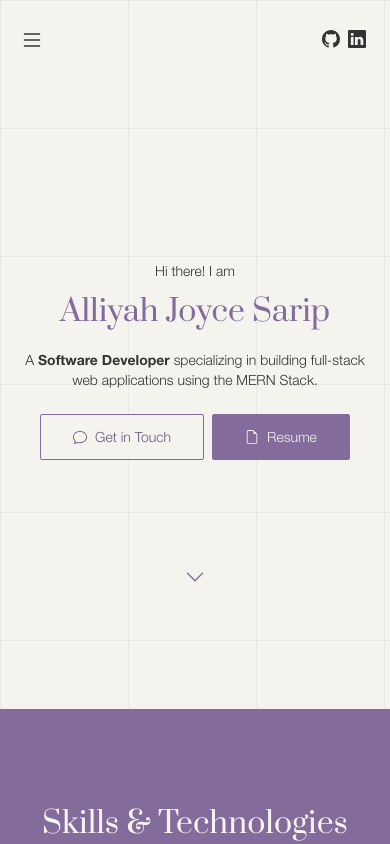
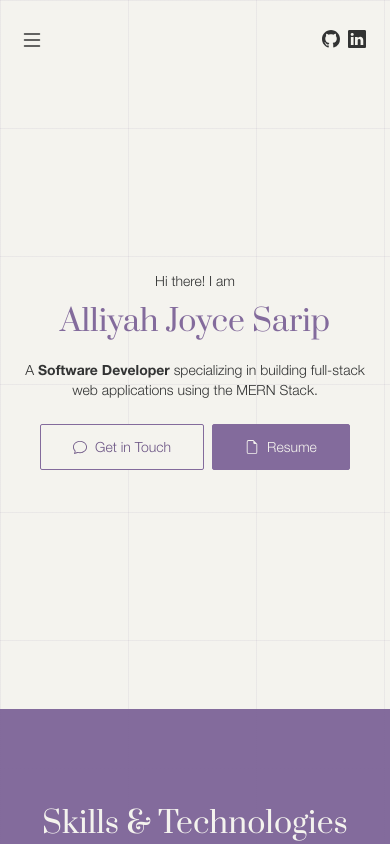
Before and after one commit to alliyah95/portfolio, a Next.js app: page / in a window 390 px wide. Shown: the top 844 px of the page. Built offline with nearby package versions, Linux system fonts and the light colour scheme.

Commit message:
style: hide hero chevron on mobile

```diff
--- a/src/app/globals.css
+++ b/src/app/globals.css
@@ -92,7 +92,7 @@
         @apply md:hidden relative top-1 -ml-1;
     }
     .hero-chevron {
-        @apply hidden;
+        @apply hidden lg:block;
     }
     .project-links {
         @apply transition-all duration-300 z-20 relative;
@@ -115,11 +115,6 @@
 /* END - custom scrollbar */
 
 /* START - custom breakpoints for hero elements */
-@media (min-height: 700px) {
-    .hero-chevron {
-        display: block !important;
-    }
-}
 @media screen and (min-width: 768px) and (max-height: 520px) {
     .hero-info-container {
         padding-top: 64px;
```
